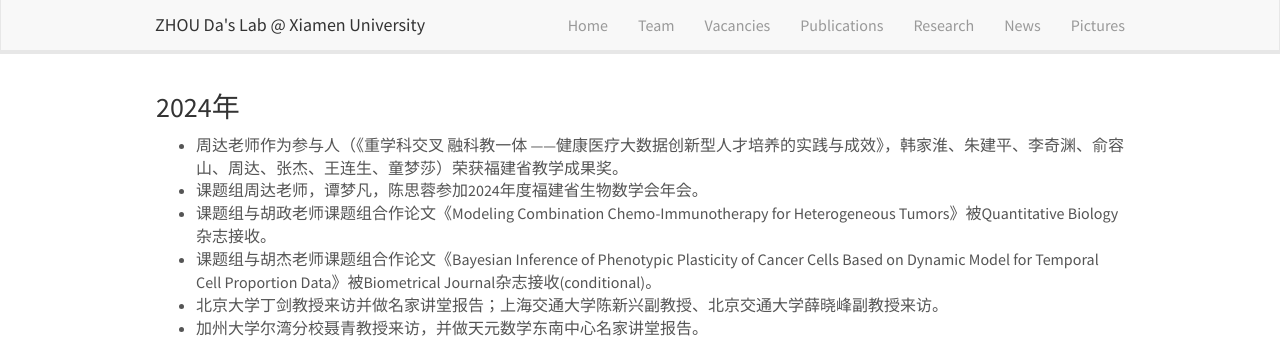
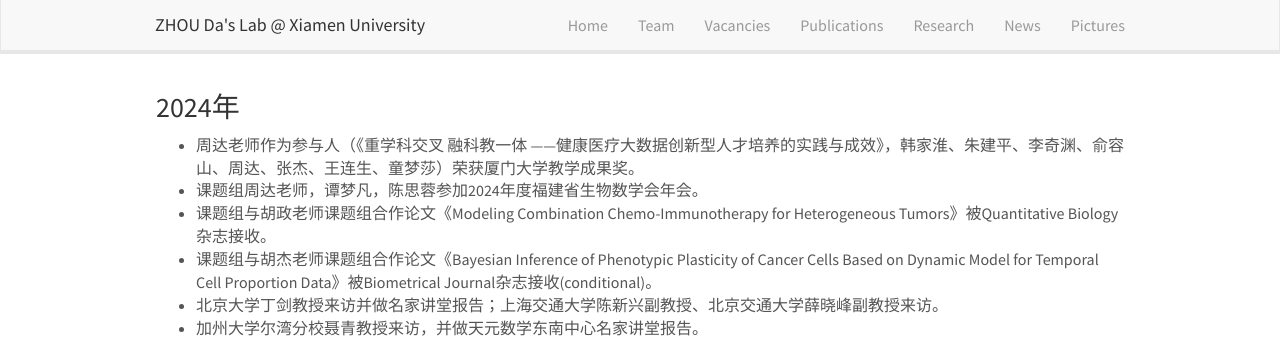
Before and after one commit to ZhouDaLab/zhoudalab.github.io, a Jekyll site: the page built from _pages/news.md, in a window 1280 px wide and 900 px high. Shown: the top 340 px of the window. Built offline with Jekyll 4.4.1, drawn with Linux system fonts in a browser that asks for light colours; nearby versions of some CDN libraries.

Commit message:
Update news.md

```diff
--- a/_pages/news.md
+++ b/_pages/news.md
@@ -7,7 +7,7 @@ permalink: /news/
 ---
 ### 2024年
 
-- 周达老师作为参与人（《重学科交叉 融科教一体 ——健康医疗大数据创新型人才培养的实践与成效》，韩家淮、朱建平、李奇渊、俞容山、周达、张杰、王连生、童梦莎）荣获福建省教学成果奖。
+- 周达老师作为参与人（《重学科交叉 融科教一体 ——健康医疗大数据创新型人才培养的实践与成效》，韩家淮、朱建平、李奇渊、俞容山、周达、张杰、王连生、童梦莎）荣获厦门大学教学成果奖。
 - 课题组周达老师，谭梦凡，陈思蓉参加2024年度福建省生物数学会年会。
 - 课题组与胡政老师课题组合作论文《Modeling Combination Chemo-Immunotherapy for Heterogeneous Tumors》被Quantitative Biology杂志接收。
 - 课题组与胡杰老师课题组合作论文《Bayesian Inference of Phenotypic Plasticity of Cancer Cells Based on Dynamic Model for Temporal Cell Proportion Data》被Biometrical Journal杂志接收(conditional)。
```
